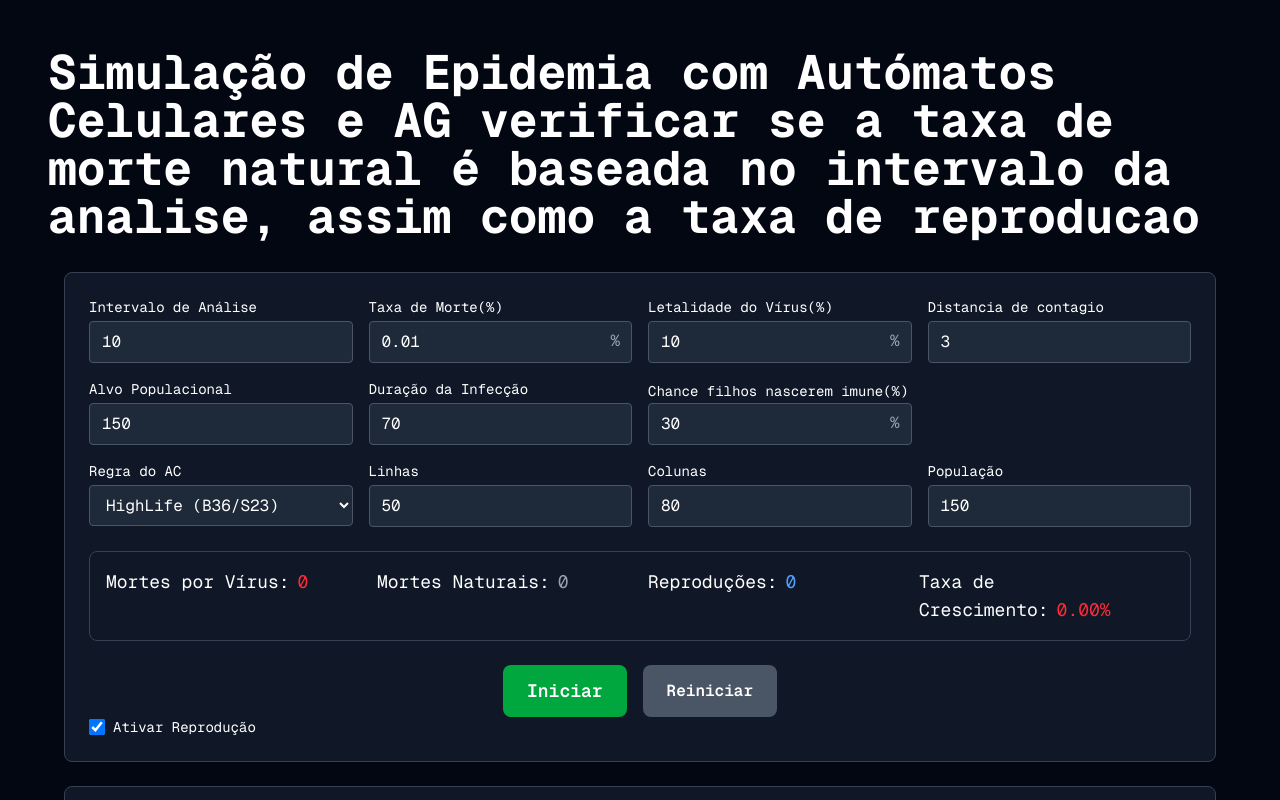
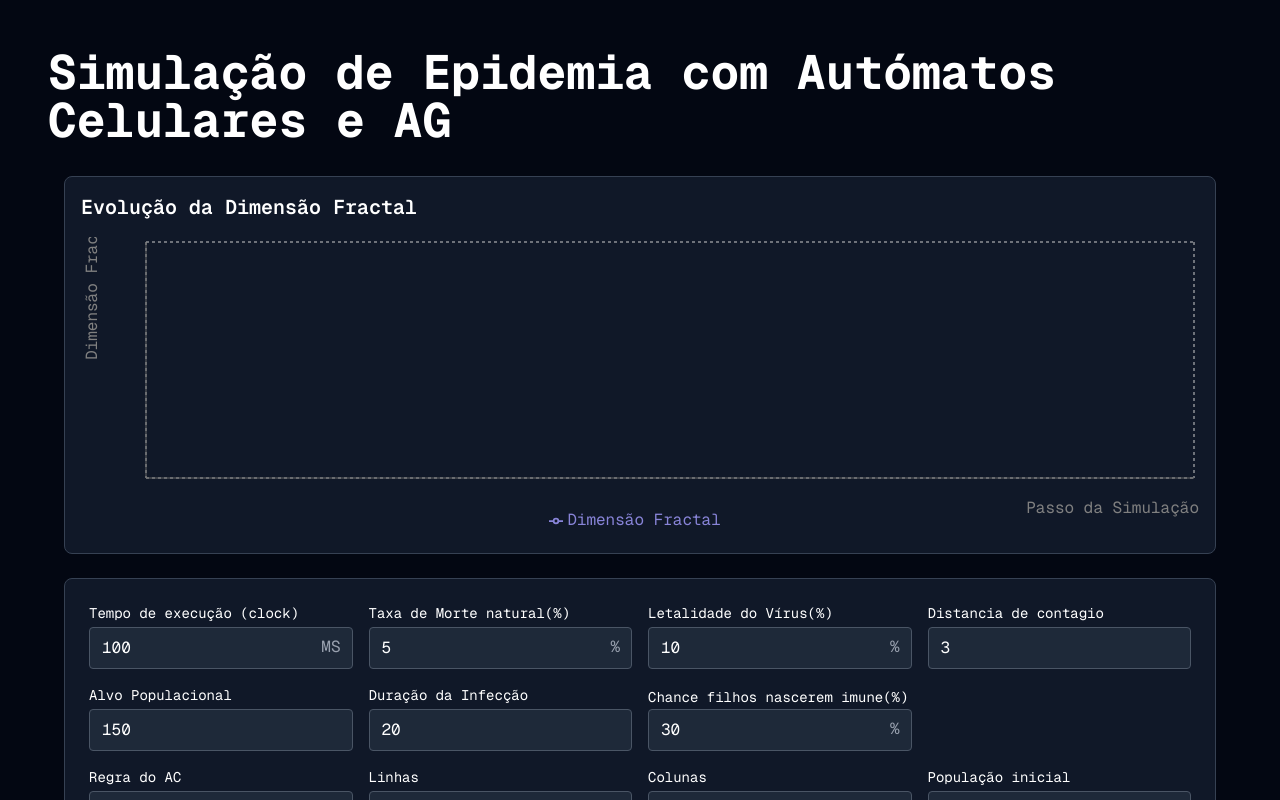
Before and after one commit to eugeniol2/cellular_automata, a Next.js app in the folder game-of-life-nextjs/: page / in a window 1280 px wide. Shown: the top 800 px of the page. Built offline with nearby package versions, Linux system fonts and the light colour scheme.

Commit message:
feat: added default values && graph

```diff
--- a/game-of-life-nextjs/package.json
+++ b/game-of-life-nextjs/package.json
@@ -12,7 +12,8 @@
     "jotai": "^2.12.5",
     "next": "15.3.2",
     "react": "^19.0.0",
-    "react-dom": "^19.0.0"
+    "react-dom": "^19.0.0",
+    "recharts": "^3.1.2"
   },
   "devDependencies": {
     "@eslint/eslintrc": "^3",
--- a/game-of-life-nextjs/src/app/atoms/index.tsx
+++ b/game-of-life-nextjs/src/app/atoms/index.tsx
@@ -6,9 +6,11 @@ export const agentsAtom = atom<Agent[]>([]);
 const virusDeathsAtom = atom<number>(0);
 const naturalDeathsAtom = atom<number>(0);
 const reproductionCountAtom = atom<number>(0);
+const infectionHistoryAtom = atom<number[]>([]);
 
 export const globalAtoms = {
   virusDeathsAtom,
   naturalDeathsAtom,
   reproductionCountAtom,
+  infectionHistoryAtom,
 };
--- a/game-of-life-nextjs/src/app/hooks/methods/index.ts
+++ b/game-of-life-nextjs/src/app/hooks/methods/index.ts
@@ -62,7 +62,6 @@ export function updateAgentStates({
       updatedAgent.infectionTimer = infectionDuration;
     } else if (updatedAgent.state === "infected") {
       updatedAgent.infectionTimer -= 0.5;
-      console.log(updatedAgent.infectionTimer);
       if (updatedAgent.infectionTimer <= 0) {
         updatedAgent.state = "recuperado";
         updatedAgent.color = "green";
@@ -203,7 +202,7 @@ export function processDeathAndReproduction({
   numCols,
   viralDeathRate,
   simulationStep,
-  analysisInterval,
+  analysisInterval = 2,
   enableReproduction,
   setVirusDeathCount,
   setNaturalDeathCount,
@@ -235,7 +234,6 @@ export function processDeathAndReproduction({
       Math.random() < viralDeathRate &&
       simulationStep % analysisInterval === 0
     ) {
-      console.log(agent);
       return false;
     }
     if (Math.random() < deathRate && simulationStep % analysisInterval === 0) {
--- a/game-of-life-nextjs/src/app/page.tsx
+++ b/game-of-life-nextjs/src/app/page.tsx
@@ -6,6 +6,7 @@ import { useSimulation } from "./hooks/useSimulation";
 import { caRuleOptions } from "./utils/caRules";
 import { globalAtoms } from "./atoms";
 import { useAtom } from "jotai";
+import { InfectionFractalChart } from "@/components/chart";
 
 const POPULATION_SIZE = 150;
 
@@ -14,13 +15,14 @@ export default function Home() {
   const [numCols, setNumCols] = useState(80);
   const [agentCount, setAgentCount] = useState(POPULATION_SIZE);
   const [selectedRuleId, setSelectedRuleId] = useState(caRuleOptions[0].id);
-  const [deathRate, setDeathRate] = useState(0.01);
+  const [deathRate, setDeathRate] = useState(0.05);
   const [viralDeathRate, setViralDeathRate] = useState(0.1);
   const [infectionContagiousRange, setInfectionContagiousRange] = useState(3);
-  const [analysisInterval, setAnalysisInterval] = useState(10);
   const [populationTarget, setPopulationTarget] = useState(150);
-  const [infectionDuration, setInfectionDuration] = useState(70);
+  const [infectionDuration, setInfectionDuration] = useState(20);
   const [bornImmuneChance, setBornImmuneChance] = useState(0.3);
+  const [executionSpeed, setExecutionSpeed] = useState(100);
+
   const [deathCounterAtom] = useAtom(globalAtoms.virusDeathsAtom);
   const [naturalDeathsAtom] = useAtom(globalAtoms.naturalDeathsAtom);
   const [reproductionCountAtom] = useAtom(globalAtoms.reproductionCountAtom);
@@ -46,56 +48,96 @@ export default function Home() {
     caRuleStepFn: selectedRule.stepFn,
     deathRate,
     viralDeathRate,
-    analysisInterval,
     populationTarget,
     infectionDuration,
     infectionContagiousRange: infectionContagiousRange,
     enableReproduction,
     bornImmuneChance,
+    clock: executionSpeed,
   });
 
-  const handleRowsChange = (e: React.ChangeEvent<HTMLInputElement>) =>
-    setNumRows(Number(e.target.value));
+  const clamp = (value: number, min: number, max: number) =>
+    Math.max(min, Math.min(max, value));
 
-  const handleColsChange = (e: React.ChangeEvent<HTMLInputElement>) =>
-    setNumCols(Number(e.target.value));
+  const handleRowsChange = (e: React.ChangeEvent<HTMLInputElement>) => {
+    let value = Number(e.target.value);
+    value = clamp(value, 10, 100);
+    setNumRows(value);
+    e.target.value = value.toString();
+  };
 
-  const handleAgentCountChange = (e: React.ChangeEvent<HTMLInputElement>) =>
-    setAgentCount(Number(e.target.value));
+  const handleColsChange = (e: React.ChangeEvent<HTMLInputElement>) => {
+    let value = Number(e.target.value);
+    value = clamp(value, 10, 100);
+    setNumCols(value);
+    e.target.value = value.toString();
+  };
+  const handleAgentCountChange = (e: React.ChangeEvent<HTMLInputElement>) => {
+    let value = Number(e.target.value);
+    value = clamp(value, 10, 500);
+    setAgentCount(value);
+    e.target.value = value.toString();
+  };
 
   const handleDeathRateChange = (e: React.ChangeEvent<HTMLInputElement>) => {
-    const value = e.target.value;
-    setDeathRate(Number(value));
+    let value = Number(e.target.value);
+    value = clamp(value, 0, 100);
+    setDeathRate(value / 100);
+    e.target.value = value.toString();
   };
 
   const handleViralDeathRateChange = (
     e: React.ChangeEvent<HTMLInputElement>
   ) => {
-    const value = Math.min(100, Math.max(0, Number(e.target.value)) / 100);
-    setViralDeathRate(value);
+    let value = Number(e.target.value);
+    value = clamp(value, 0, 100);
+    setViralDeathRate(value / 100);
+    e.target.value = value.toString();
   };
-
-  const handleAnalysisIntervalChange = (
+  const handleExecutionTimeChange = (
     e: React.ChangeEvent<HTMLInputElement>
-  ) => setAnalysisInterval(Number(e.target.value));
+  ) => {
+    let value = Number(e.target.value);
+    value = clamp(value, 1, 1000);
+    setExecutionSpeed(value);
+    e.target.value = value.toString();
+  };
 
   const handlePopulationTargetChange = (
     e: React.ChangeEvent<HTMLInputElement>
-  ) => setPopulationTarget(Number(e.target.value));
+  ) => {
+    let value = Number(e.target.value);
+    value = clamp(value, 10, 1000);
+    setPopulationTarget(value);
+    e.target.value = value.toString();
+  };
 
   const handleInfectionDurationChange = (
     e: React.ChangeEvent<HTMLInputElement>
-  ) => setInfectionDuration(Number(e.target.value));
+  ) => {
+    let value = Number(e.target.value);
+    value = clamp(value, 1, 1000);
+    setInfectionDuration(value);
+    e.target.value = value.toString();
+  };
 
   const handleImmuneBornChanceChange = (
     e: React.ChangeEvent<HTMLInputElement>
   ) => {
-    const value = Math.min(1, Math.max(0, Number(e.target.value) / 100));
-    setBornImmuneChance(value);
+    let value = Number(e.target.value);
+    value = clamp(value, 0, 100);
+    setBornImmuneChance(value / 100);
+    e.target.value = value.toString();
   };
 
-  const handleInfectionRangeChange = (e: React.ChangeEvent<HTMLInputElement>) =>
-    setInfectionContagiousRange(Number(e.target.value));
+  const handleInfectionRangeChange = (
+    e: React.ChangeEvent<HTMLInputElement>
+  ) => {
+    let value = Number(e.target.value);
+    value = clamp(value, 1, 10);
+    setInfectionContagiousRange(value);
+    e.target.value = value.toString();
+  };
 
   const suscetiveisCount = agents.filter(
     (a) => a.state === "suscetivel"
@@ -116,30 +158,38 @@ export default function Home() {
   return (
     <main className="flex min-h-screen flex-col items-center justify-center p-12 bg-gray-950 text-white font-mono">
       <h1 className="text-5xl font-bold mb-8">
-        Simulação de Epidemia com Autómatos Celulares e AG verificar se a taxa
-        de morte natural é baseada no intervalo da analise, assim como a taxa de
-        reproducao
+        Simulação de Epidemia com Autómatos Celulares e AG
       </h1>
+      <div className="w-full max-w-6xl bg-gray-900 p-4 rounded-lg border border-gray-700 mb-6">
+        <h2 className="text-xl font-semibold mb-4">
+          Evolução da Dimensão Fractal
+        </h2>
+        <InfectionFractalChart data={dimensionHistory} stepInterval={5} />
+      </div>
 
       <div className="w-full max-w-6xl bg-gray-900 p-6 rounded-lg border border-gray-700 mb-6">
         <div className="grid grid-cols-4 gap-4 mb-4">
           <div className="flex flex-col">
             <label htmlFor="analysis-interval" className="text-sm mb-1">
-              Intervalo de Análise
+              Tempo de execução (clock)
             </label>
+            <div className="relative">
               <input
-              id="analysis-interval"
+                id="execution-time"
                 type="number"
                 min="1"
-              value={analysisInterval}
-              onChange={handleAnalysisIntervalChange}
+                max="1000"
+                value={executionSpeed}
+                onChange={handleExecutionTimeChange}
                 disabled={running}
                 className="w-full px-3 py-2 rounded bg-gray-800 border border-gray-600 focus:ring-2 focus:ring-blue-500"
               />
+              <span className="absolute right-3 top-2 text-gray-400">MS</span>
+            </div>
           </div>
           <div className="flex flex-col">
             <label htmlFor="death-rate" className="text-sm mb-1">
-              Taxa de Morte(%)
+              Taxa de Morte natural(%)
             </label>
             <div className="relative">
               <input
@@ -148,7 +198,7 @@ export default function Home() {
                 min="0"
                 max="100"
                 step="0.01"
-                value={deathRate}
+                value={deathRate * 100}
                 onChange={handleDeathRateChange}
                 disabled={running}
                 className="w-full px-3 py-2 rounded bg-gray-800 border border-gray-600 focus:ring-2 focus:ring-blue-500 pr-10"
@@ -292,7 +342,7 @@ export default function Home() {
 
           <div className="flex flex-col">
             <label htmlFor="agent-count" className="text-sm mb-1">
-              População
+              População inicial
             </label>
             <input
               id="agent-count"
--- /dev/null
+++ b/game-of-life-nextjs/src/components/chart/index.tsx
@@ -0,0 +1,67 @@
+import {
+  LineChart,
+  Line,
+  XAxis,
+  YAxis,
+  CartesianGrid,
+  Tooltip,
+  Legend,
+  ResponsiveContainer,
+} from "recharts";
+
+export const InfectionFractalChart = ({
+  data,
+  stepInterval = 50,
+}: {
+  data: number[];
+  stepInterval?: number;
+}) => {
+  console.log(data);
+  const filteredData = data
+    .map((value, index) => ({ step: index, dimension: value }))
+    .filter(
+      (entry, index) => index % stepInterval === 0 || index === data.length - 1
+    );
+
+  return (
+    <div style={{ width: "100%", height: 300 }}>
+      <ResponsiveContainer>
+        <LineChart data={filteredData}>
+          <CartesianGrid strokeDasharray="3 3" />
+          <XAxis
+            dataKey="step"
+            label={{
+              value: "Passo da Simulação",
+              position: "insideBottomRight",
+              offset: -5,
+            }}
+          />
+          <YAxis
+            label={{
+              value: "Dimensão Fractal",
+              angle: -90,
+              position: "insideLeft",
+            }}
+            domain={["auto", "auto"]}
+          />
+          <Tooltip
+            formatter={(value) => [
+              Number(value).toFixed(3),
+              "Dimensão Fractal",
+            ]}
+            labelFormatter={(label) => `Passo: ${label}`}
+          />
+          <Legend />
+          <Line
+            type="monotone"
+            dataKey="dimension"
+            stroke="#8884d8"
+            activeDot={{ r: 6 }}
+            name="Dimensão Fractal"
+            dot={filteredData.length < 30}
+          />
+        </LineChart>
+      </ResponsiveContainer>
+    </div>
+  );
+};
```
Also changed, not shown: game-of-life-nextjs/src/app/hooks/useSimulation.ts (+6 -18 lines), 1 other file (tests, documents, lock files or other folders). Lines whose indentation alone changed are shown as unchanged.
